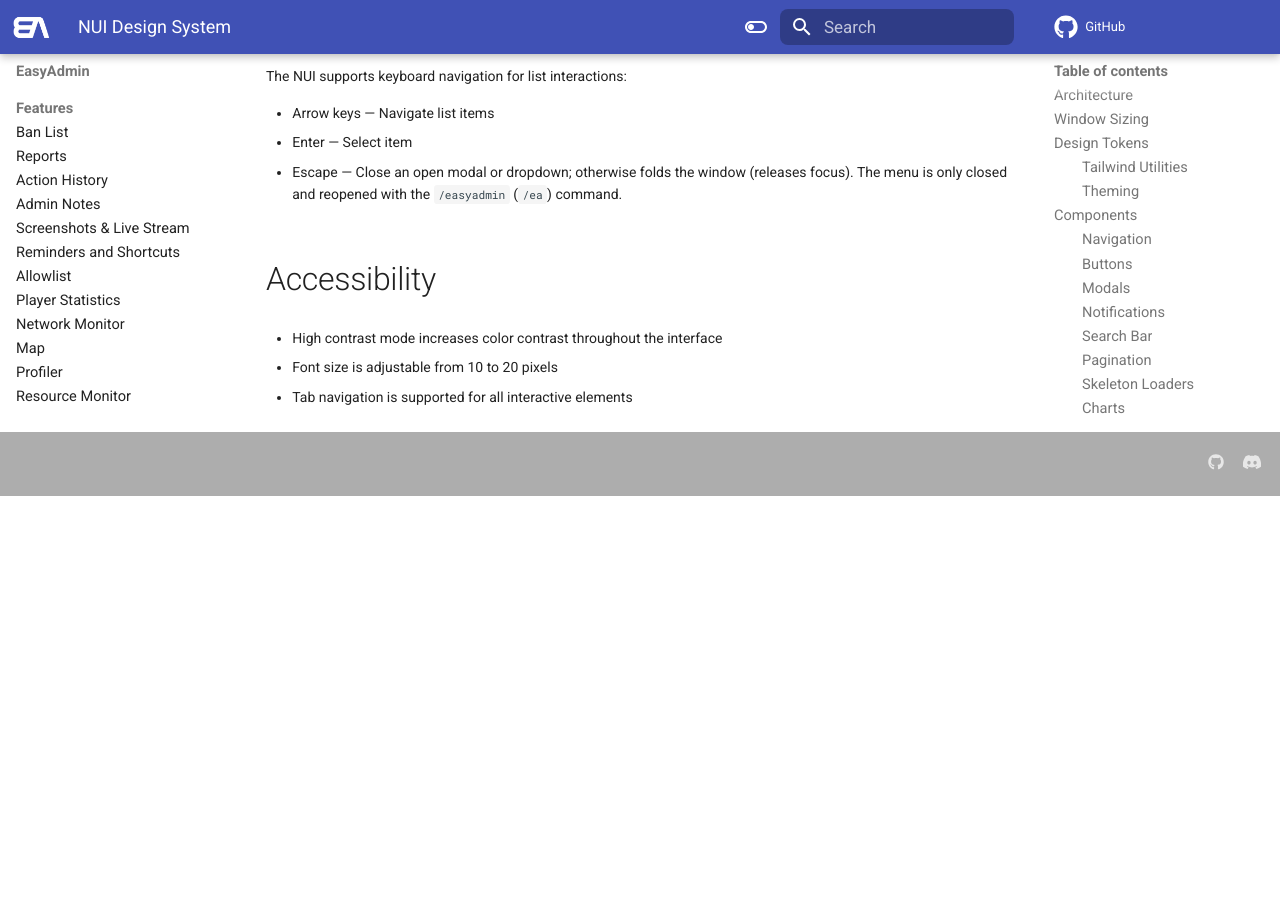
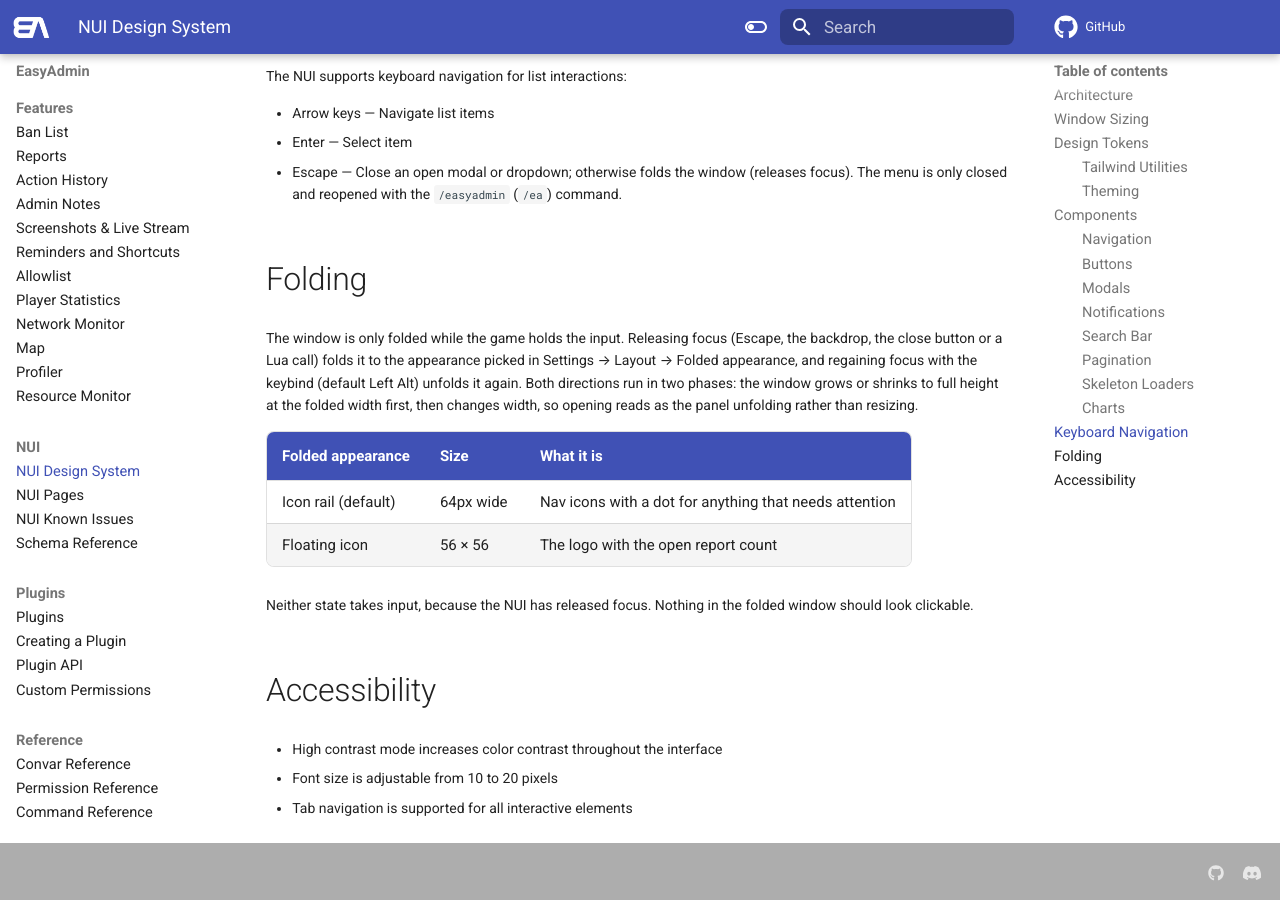
Before and after one commit to Blumlaut/EasyAdmin, an MkDocs documentation site: the page built from docs/docs/nui/design-system.md, in a window 1280 px wide and 900 px high, scrolled down 4140 px. Built offline with MkDocs 1.6.1 and Material for MkDocs 9.7.7, drawn with Linux system fonts in a browser that asks for light colours; comment, search, counter and statistics services are not loaded; before the commit the page ends 4636 px from its top, so only the background shows below that.

Commit message:
docs: document the folded appearance
Co-Authored-By: Saale (deepseek-v4.1-flash)

```diff
--- a/docs/docs/nui/design-system.md
+++ b/docs/docs/nui/design-system.md
@@ -113,6 +113,17 @@ The NUI supports keyboard navigation for list interactions:
 - Enter — Select item
 - Escape — Close an open modal or dropdown; otherwise folds the window (releases focus). The menu is only closed and reopened with the `/easyadmin` (`/ea`) command.
 
+## Folding
+
+The window is only folded while the game holds the input. Releasing focus (Escape, the backdrop, the close button or a Lua call) folds it to the appearance picked in Settings → Layout → Folded appearance, and regaining focus with the keybind (default Left Alt) unfolds it again. Both directions run in two phases: the window grows or shrinks to full height at the folded width first, then changes width, so opening reads as the panel unfolding rather than resizing.
+
+| Folded appearance | Size | What it is |
+|---|---|---|
+| Icon rail (default) | 64px wide | Nav icons with a dot for anything that needs attention |
+| Floating icon | 56 × 56 | The logo with the open report count |
+
+Neither state takes input, because the NUI has released focus. Nothing in the folded window should look clickable.
+
 ## Accessibility
 
 - High contrast mode increases color contrast throughout the interface
```
Also changed, not shown: .agents/skills/easyadmin-nui/SKILL.md.
